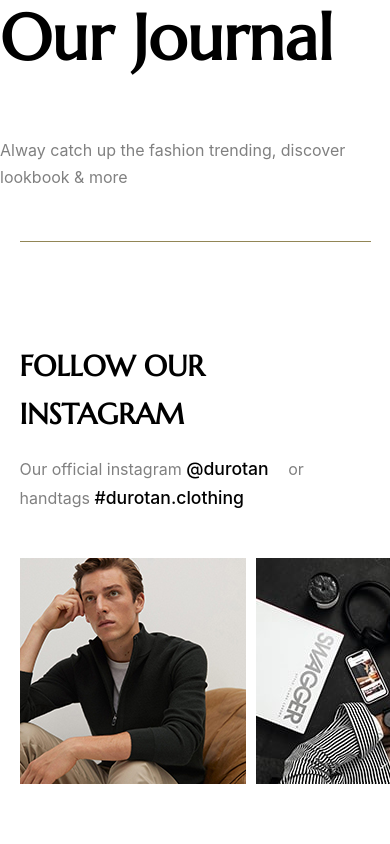
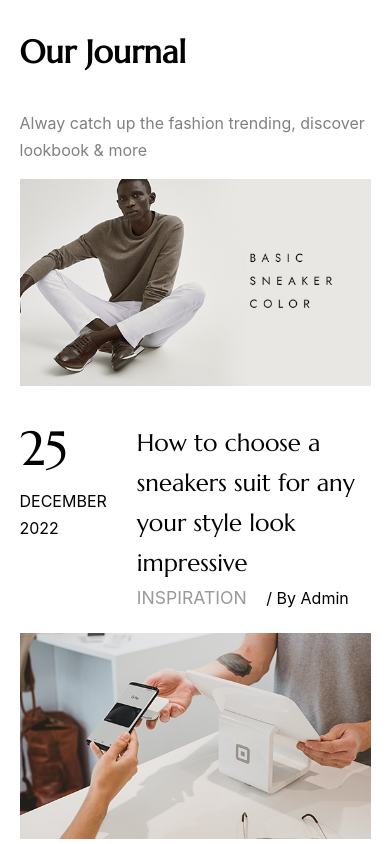
Before and after one commit to Kiril-Pavlov/durotan-landing-page, a React (Create React App) app: page / in a window 390 px wide. Shown: the part 6380-7224 px from the top of the page. Built offline with nearby package versions, Linux system fonts and the light colour scheme; the HTML template or start-up script is replaced by a standard one.

Commit message:
Our journal

```diff
--- a/src/components/OurInstagram.css
+++ b/src/components/OurInstagram.css
@@ -67,9 +67,9 @@
     margin: 50px 5%;
   }
 
-  .instagram-image{
-    /* transform: scale(0.8); */
-  }
+  /* .instagram-image{
+    transform: scale(0.8);
+  } */
 
   .instagram-image:nth-child(5){
     visibility: hidden;
--- a/src/components/OurJournal.css
+++ b/src/components/OurJournal.css
@@ -1,5 +1,113 @@
+.journal-container{
+  margin: 0px 15%;
+  padding: 100px 0px;
+  border-top: 1px solid var(--primary-color);
+}
+
 .ourJournal {
+  font-family: var(--title-font);
+  font-size: 3rem;
+  padding-bottom: 20px;
+}
+
+.journal-content{
+  display: flex;
+  align-items: center;
+  justify-content: space-between;
+}
+
+.posts-container{
+  display: grid;
+  grid-template-columns: 1fr 1fr;
+  grid-gap: 20px;
+}
+
+.post-container{
+  display: flex;
+  flex-direction: column;
+  grid-gap: 30px;
+}
+
+.post-image img{
+  width: 100%;
+}
+
+.post-content{
+  grid-gap: 30px;
+}
+
+.post-date{
+  display: flex;
+  flex-direction: column;
+}
+
+.post-day{
+  font-family: var(--title-font);
+  font-size: 4rem;
+  margin-top: -15px;
+}
+
+.post-month{
+  text-transform: uppercase;
+}
+
+.post-content{
+  display: flex;
+  flex-direction: row;
+}
+
+
+.post-author{
+  display: flex;
+  flex-direction: column;
+}
+
+@media screen and (max-width:992px) {
+  .journal-container{
+    margin: 0px 5%;
+    padding: 40px 0px;
+  }
+
+  .ourJournal {
+    font-size: 2rem;
+    padding-bottom: 15px;
+  }
+
+  .posts-container{
+    grid-template-columns: 1fr;
+  }
+
+  .all-articles-link{
+    display: none;
+  }
+
+  .post-date{
+    display: flex;
+    flex-direction: column;
+  }
+
+  .post-day{
     font-family: var(--title-font);
-  font-size: 4rem;
-  padding-bottom: 30px;
+    font-size: 4rem;
+    margin-top: -15px;
+  }
+
+  .post-month{
+    text-transform: uppercase;
+  }
+
+  .post-date{
+    display: flex;
+    flex-direction: column;
+  }
+
+  .post-day{
+    font-family: var(--title-font);
+    font-size: 3rem;
+    margin-top: -15px;
+  }
+
+  .post-month{
+    text-transform: uppercase;
+  }
 }
--- a/src/components/OurJournal.js
+++ b/src/components/OurJournal.js
@@ -1,11 +1,63 @@
 import React from 'react'
+
 import './OurJournal.css';
+
+import { FaGreaterThan } from "react-icons/fa"
+
+import post1 from "../assets/post_1.jpg"
+import post2 from "../assets/post_2.jpg"
+
 const OurJournal = () => {
   return (
-      <div>
-         <h2 className='ourJournal'> Our Journal</h2>
-          <p className="journalPara">Alway catch up the fashion trending, discover lookbook & more</p>
+    <div className='journal-container'>
+      <h2 className='ourJournal'> Our Journal</h2>
+      <div className='journal-content'>
+        <p className="journalPara">Alway catch up the fashion trending, discover lookbook & more</p>
+        <div className='all-articles-link'>
+          ALL ARTICLES <FaGreaterThan />
+        </div>
       </div>
+      <div className='posts-container'>
+        <div className='post-container'>
+          <div className='post-image'>
+            <img src={post1} alt="Post 1" />
+          </div>
+          <div className='post-content'>
+            <div className='post-date'>
+              <div className='post-day'>25</div>
+              <div className='post-month'>December</div>
+              <dir className="year">2022</dir>
+            </div>
+            <div className='post-author'>
+              <div className='title'>How to choose a sneakers suit for any your style look impressive</div>
+              <div>
+                <a href="">INSPIRATION</a>  / By Admin
+              </div>
+            </div>
+          </div>
+        </div>
+
+        <div className='post-container'>
+          <div className='post-image'>
+            <img src={post2} alt="Post 2" />
+          </div>
+          <div className='post-content'>
+            <div className='post-date'>
+              <div className='post-day'>20</div>
+              <div className='post-month'>December</div>
+              <dir className="year">2022</dir>
+            </div>
+            <div className='post-author'>
+              <div className='title'>Your checkout now faster at our store with Google Pay</div>
+              <div>
+                <a href="">TIPPS & TRICKS</a>  / By Logan Cee
+              </div>
+            </div>
+          </div>
+        </div>
+
+      </div>
+    </div>
 
   )
 }
```
Also changed, not shown: src/assets/post_1.jpg (added), src/assets/post_2.jpg (added).
